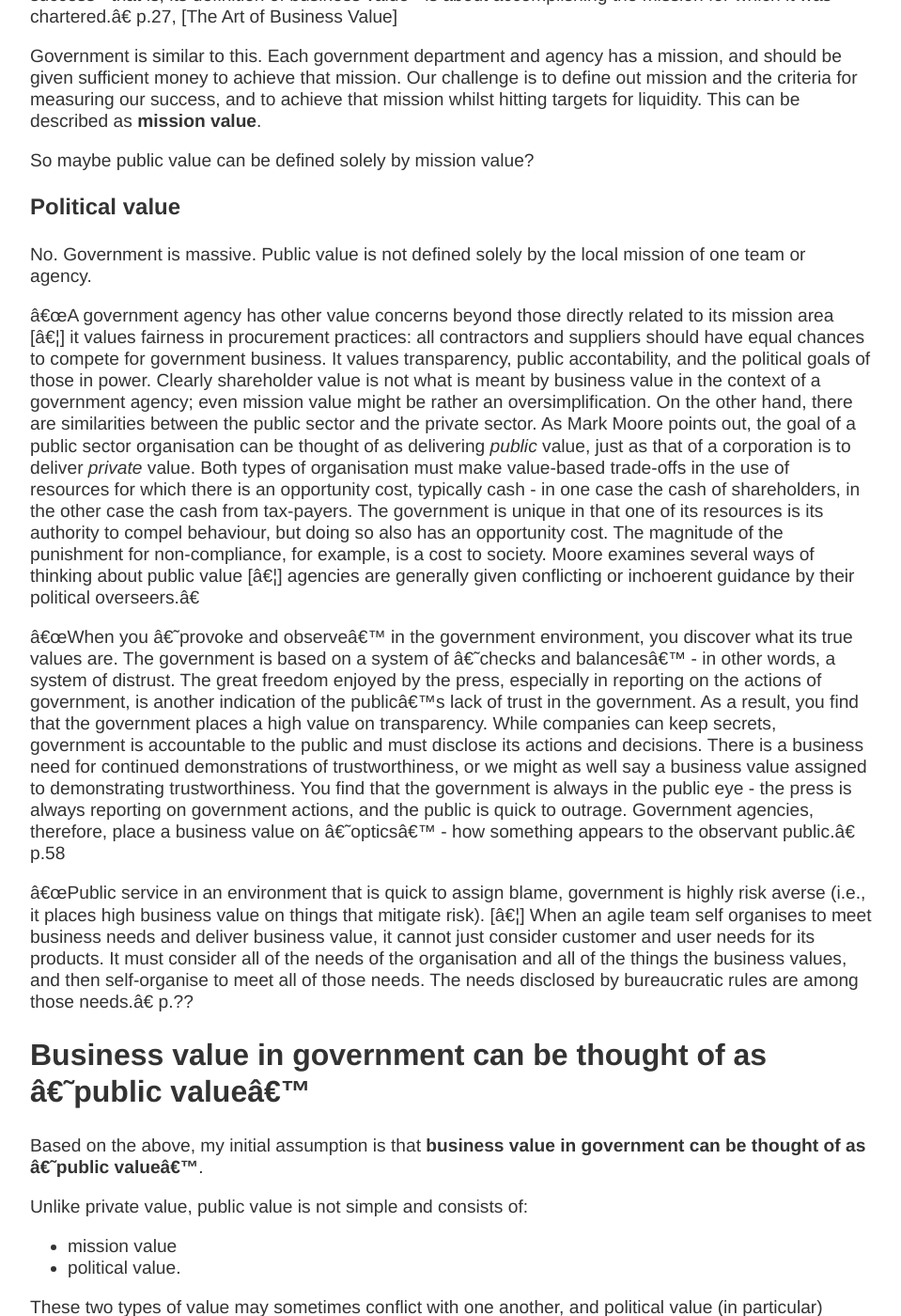
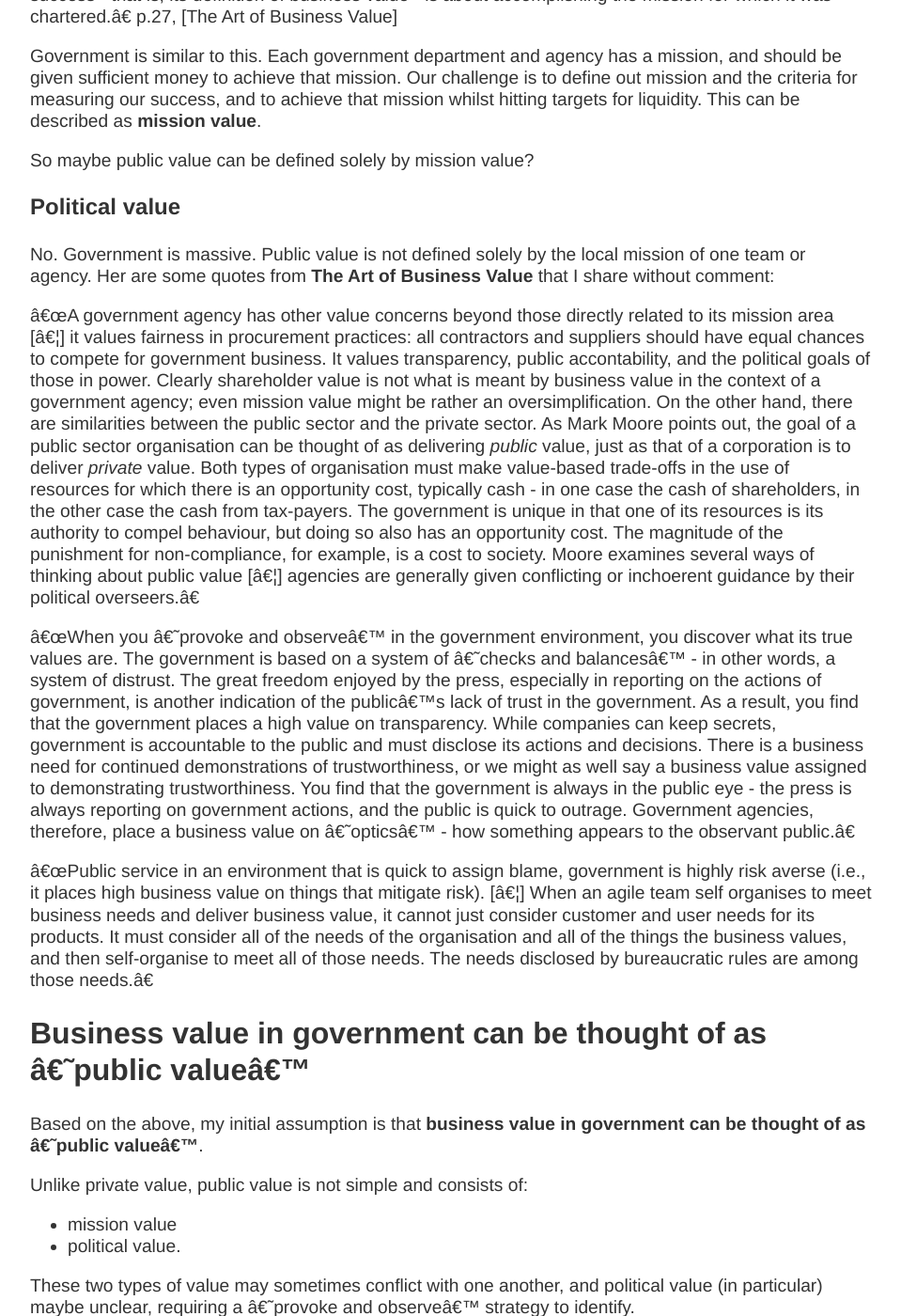
Before and after one commit to scottcolfer/scottcolfer.github.io, a Jekyll site: the page built from _posts/2018-03-02-value-context.md, in a window 1280 px wide and 1400 px high, scrolled down 2456 px. Shown: the whole window at 94% size, without its empty margins (160-1119 px from the left). Built offline with Jekyll 4.4.1, drawn with Linux system fonts in a browser that asks for light colours.

Commit message:
Update 2018-03-02-value-context.md

```diff
--- a/_posts/2018-03-02-value-context.md
+++ b/_posts/2018-03-02-value-context.md
@@ -59,12 +59,13 @@ So maybe public value can be defined solely by mission value?
 ### Political value
 
 No. Government is massive. Public value is not defined solely by the local mission of one team or agency.
+Her are some quotes from **The Art of Business Value** that I share without comment:
 
 "A government agency has other value concerns beyond those directly related to its mission area [...] it values fairness in procurement practices: all contractors and suppliers should have equal chances to compete for government business. It values transparency, public accontability, and the political goals of those in power. Clearly shareholder value is not what is meant by business value in the context of a government agency; even mission value might be rather an oversimplification. On the other hand, there are similarities between the public sector and the private sector. As Mark Moore points out, the goal of a public sector organisation can be thought of as delivering *public* value, just as that of a corporation is to deliver *private* value. Both types of organisation must make value-based trade-offs in the use of resources for which there is an opportunity cost, typically cash - in one case the cash of shareholders, in the other case the cash from tax-payers. The government is unique in that one of its resources is its authority to compel behaviour, but doing so also has an opportunity cost. The magnitude of the punishment for non-compliance, for example, is a cost to society. Moore examines several ways of thinking about public value [...] agencies are generally given conflicting or inchoerent guidance by their political overseers."
 
-"When you 'provoke and observe' in the government environment, you discover what its true values are. The government is based on a system of 'checks and balances' - in other words, a system of distrust. The great freedom enjoyed by the press, especially in reporting on the actions of government, is another indication of the public's lack of trust in the government. As a result, you find that the government places a high value on transparency. While companies can keep secrets, government is accountable to the public and must disclose its actions and decisions. There is a business need for continued demonstrations of trustworthiness, or we might as well say a business value assigned to demonstrating trustworthiness. You find that the government is always in the public eye - the press is always reporting on government actions, and the public is quick to outrage. Government agencies, therefore, place a business value on 'optics' - how something appears to the observant public." p.58
+"When you 'provoke and observe' in the government environment, you discover what its true values are. The government is based on a system of 'checks and balances' - in other words, a system of distrust. The great freedom enjoyed by the press, especially in reporting on the actions of government, is another indication of the public's lack of trust in the government. As a result, you find that the government places a high value on transparency. While companies can keep secrets, government is accountable to the public and must disclose its actions and decisions. There is a business need for continued demonstrations of trustworthiness, or we might as well say a business value assigned to demonstrating trustworthiness. You find that the government is always in the public eye - the press is always reporting on government actions, and the public is quick to outrage. Government agencies, therefore, place a business value on 'optics' - how something appears to the observant public."
 
-"Public service in an environment that is quick to assign blame, government is highly risk averse (i.e., it places high business value on things that mitigate risk). [...] When an agile team self organises to meet business needs and deliver business value, it cannot just consider customer and user needs for its products. It must consider all of the needs of the organisation and all of the things the business values, and then self-organise to meet all of those needs. The needs disclosed by bureaucratic rules are among those needs." p.??
+"Public service in an environment that is quick to assign blame, government is highly risk averse (i.e., it places high business value on things that mitigate risk). [...] When an agile team self organises to meet business needs and deliver business value, it cannot just consider customer and user needs for its products. It must consider all of the needs of the organisation and all of the things the business values, and then self-organise to meet all of those needs. The needs disclosed by bureaucratic rules are among those needs."
 
 ## Business value in government can be thought of as 'public value'
 
```
